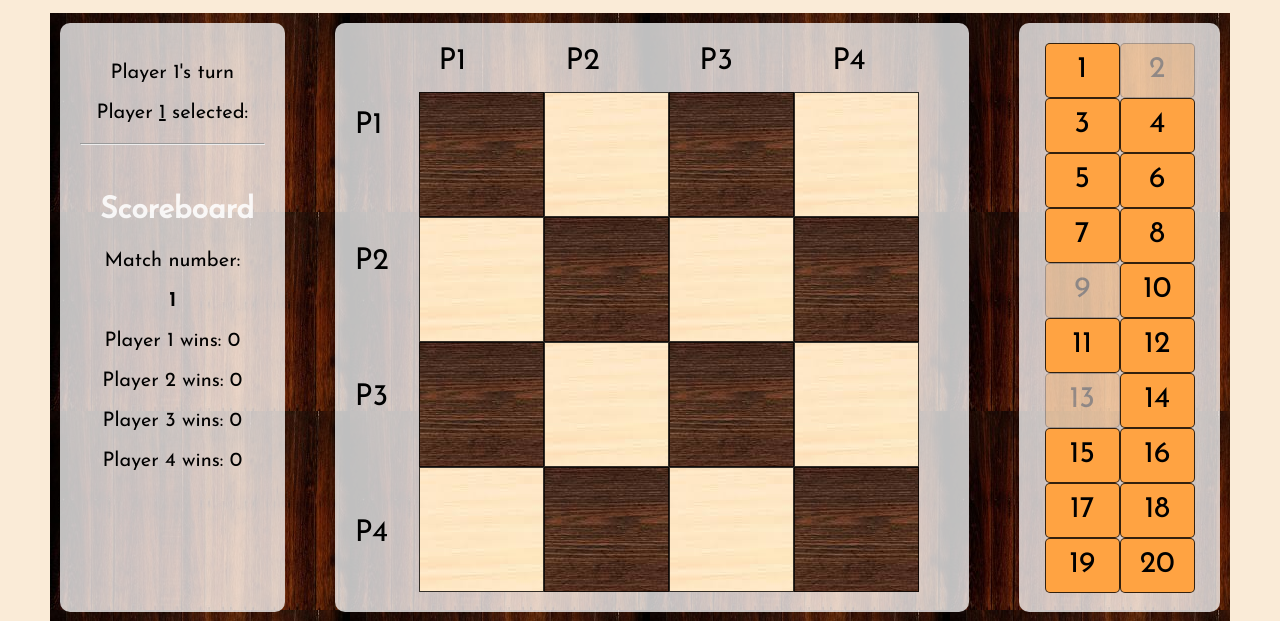
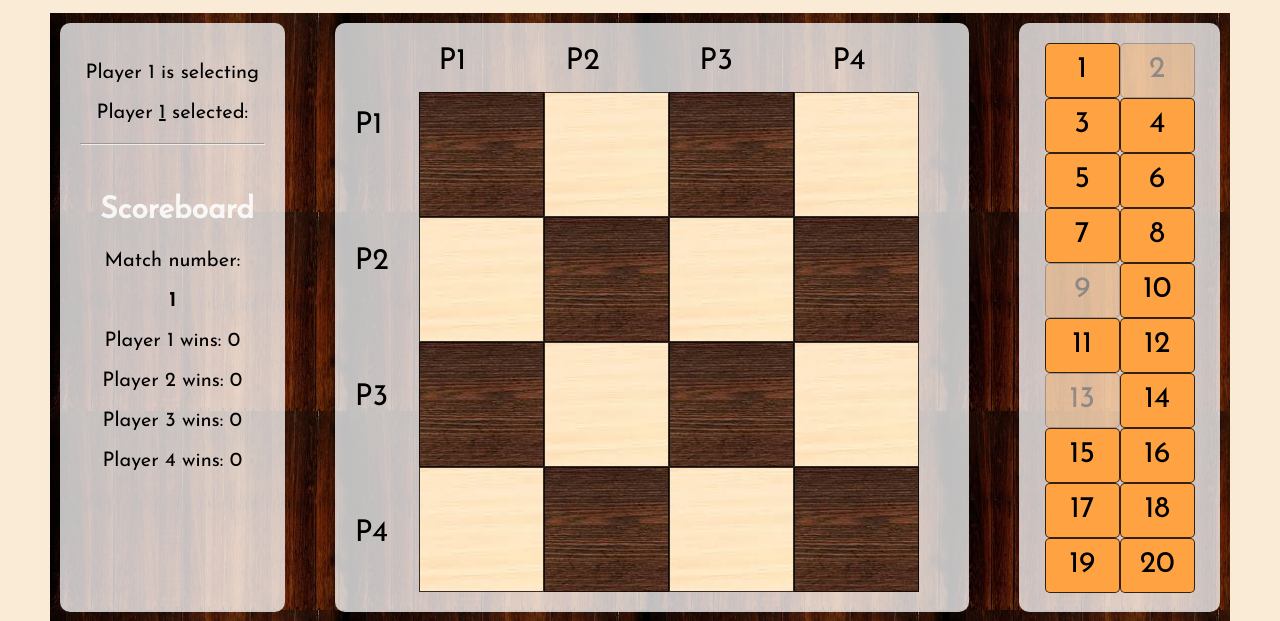
Before and after one commit to ColeSnyder/Board-Game, a Node server app: page /player1 in a window 1280 px wide. Shown: the part 80-701 px from the top of the page. Run offline with Node 20, Linux system fonts and the light colour scheme; some libraries are stand-ins or nearby versions.

Commit message:
Code cleanup

```diff
--- a/views/player1.ejs
+++ b/views/player1.ejs
@@ -19,7 +19,7 @@
         <div id="stats">
 
             <div id="users-numbers">
-              <p> Player <span id="span">1</span>'s turn </p>
+              <p> Player <span id="span">1</span> is selecting</p>
             </div>
 
             <div id="selected-num">
@@ -47,41 +47,28 @@
 
         <p class="pTop">P1 P2 P3 P4 </p>
 
-
         <p class="plabel">P1</p>
         <p class="plabel">P2</p>
         <p class="plabel">P3</p>
         <p class="plabel" style="padding-bottom: 10px;">P4</p>
 
-
-
         <div class="grid-container">
 
-          <!-- <div class="labelBox" class="even"> </div>
-          <div class="labelBox" class="odd">P1</div>
-          <div class="labelBox" class="even">P2 </div>
-          <div class="labelBox" class="odd">P3</div>
-          <div class="labelBox" class="even">P4</div> -->
-
-          <!-- <div class="labelBox" class="odd">P1</div> -->
           <div class="even"></div>
           <div class="odd"></div>
           <div class="even"></div>
           <div class="odd"></div>
 
-          <!-- <div class="labelBox" class="even">P2</div> -->
           <div class="odd"></div>
           <div class="even"></div>
           <div class="odd"></div>
           <div class="even"></div>
 
-          <!-- <div class="labelBox" class="odd">P3</div> -->
           <div class="even"></div>
           <div class="odd"></div>
           <div class="even"></div>
           <div class="odd"></div>
 
-          <!-- <div class="labelBox" class="even">P4</div> -->
           <div class="odd"></div>
           <div class="even"></div>
           <div class="odd"></div>
```
Also changed, not shown: views/player2.ejs (+3 -8 lines), views/player3.ejs (+1 -14 lines), views/player4.ejs (+1 -14 lines).
